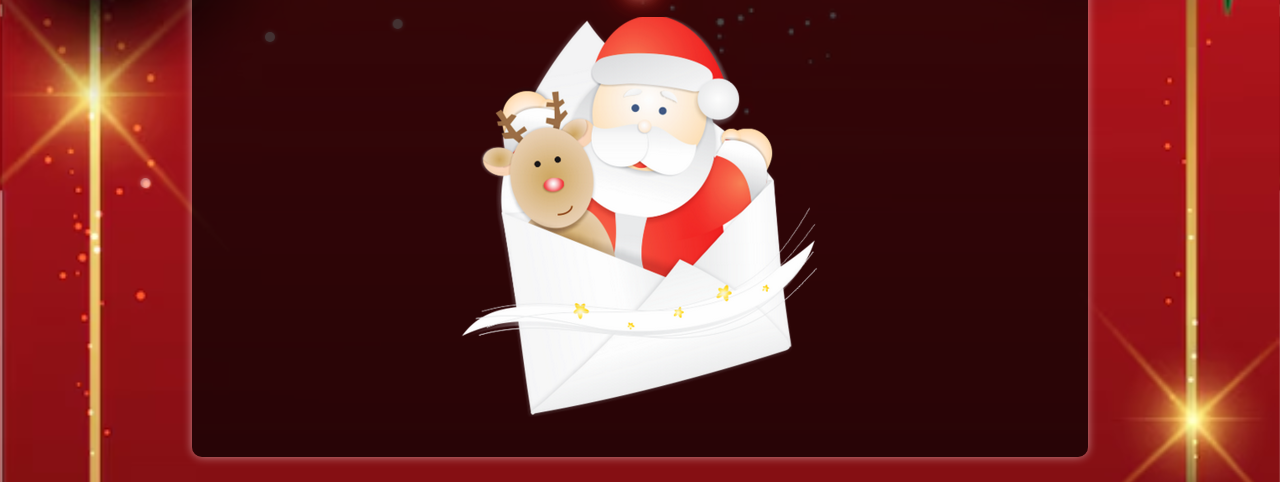
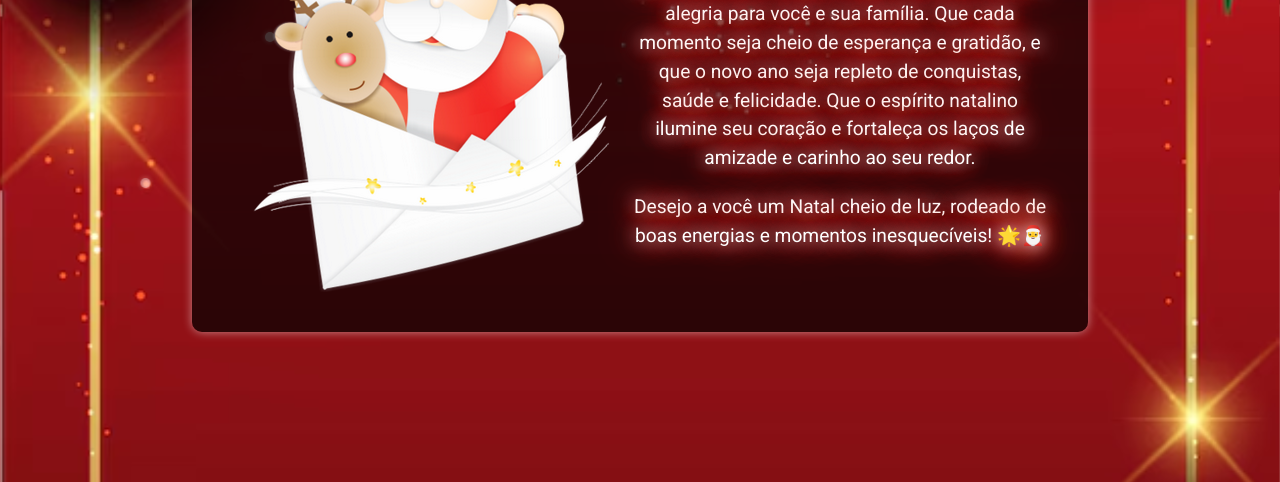
Before and after one commit to gabriel-ortolani/cartao_natal, a plain HTML site: page index.html in a window 1280 px wide. Shown: the part 318-800 px from the top of the page. Drawn offline with Linux system fonts and the light colour scheme; a web font is replaced by a local one.

Commit message:
atividade finalizada

```diff
--- a/style.css
+++ b/style.css
@@ -75,7 +75,7 @@ body {
     position: relative; /* Posicionado em relação ao contêiner pai */
     width: 70%; /* Define largura do cartão */
     display: flex; /* Usa flexbox para organizar conteúdo */
-    flex-direction: column; /* Organiza conteúdo em coluna */
+    flex-direction: row-reverse;
     align-items: center; /* Alinha itens no centro */
     justify-content: center; /* Centraliza verticalmente os itens */
     background-color: rgba(0, 0, 0, 0.7); /* Fundo semitransparente para o cartão */
@@ -86,6 +86,8 @@ body {
 
 /* Estilo do conteúdo dentro do cartão */
 .b {
+    display: flex;
+    flex-direction: column;
     text-align: center; /* Centraliza texto */
 }
 
```
